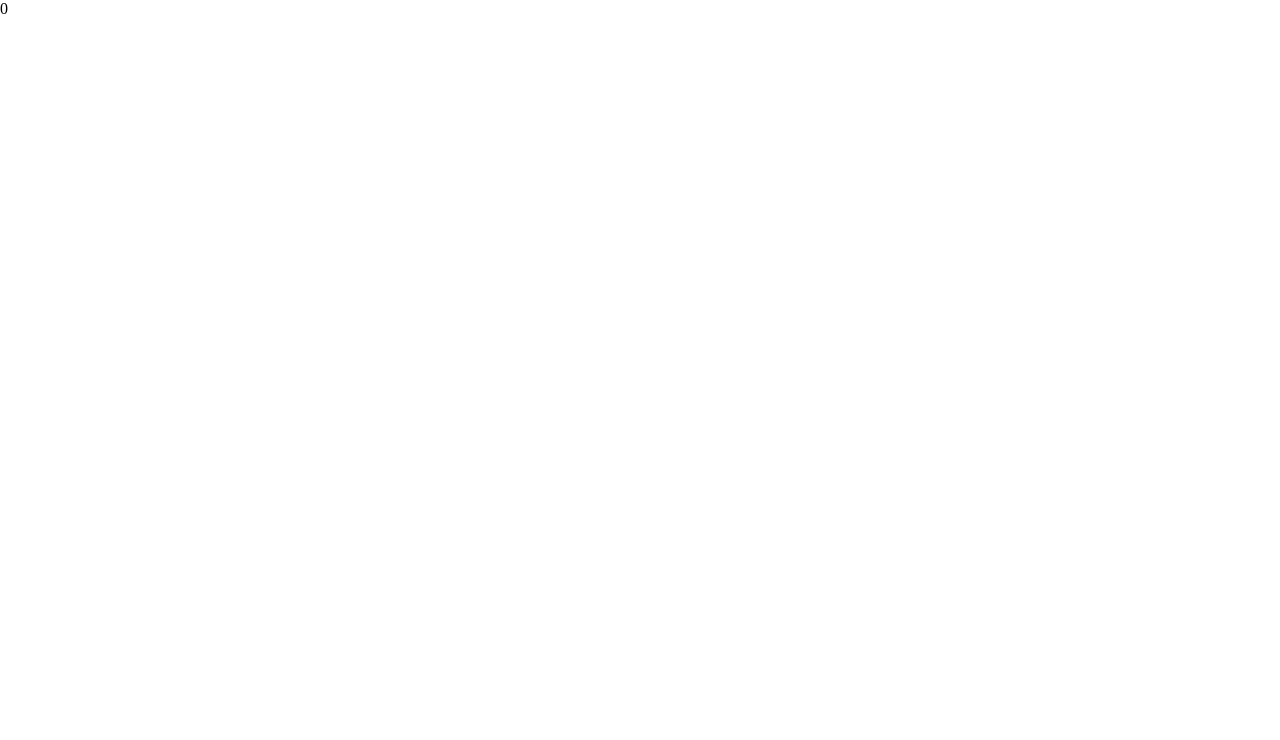
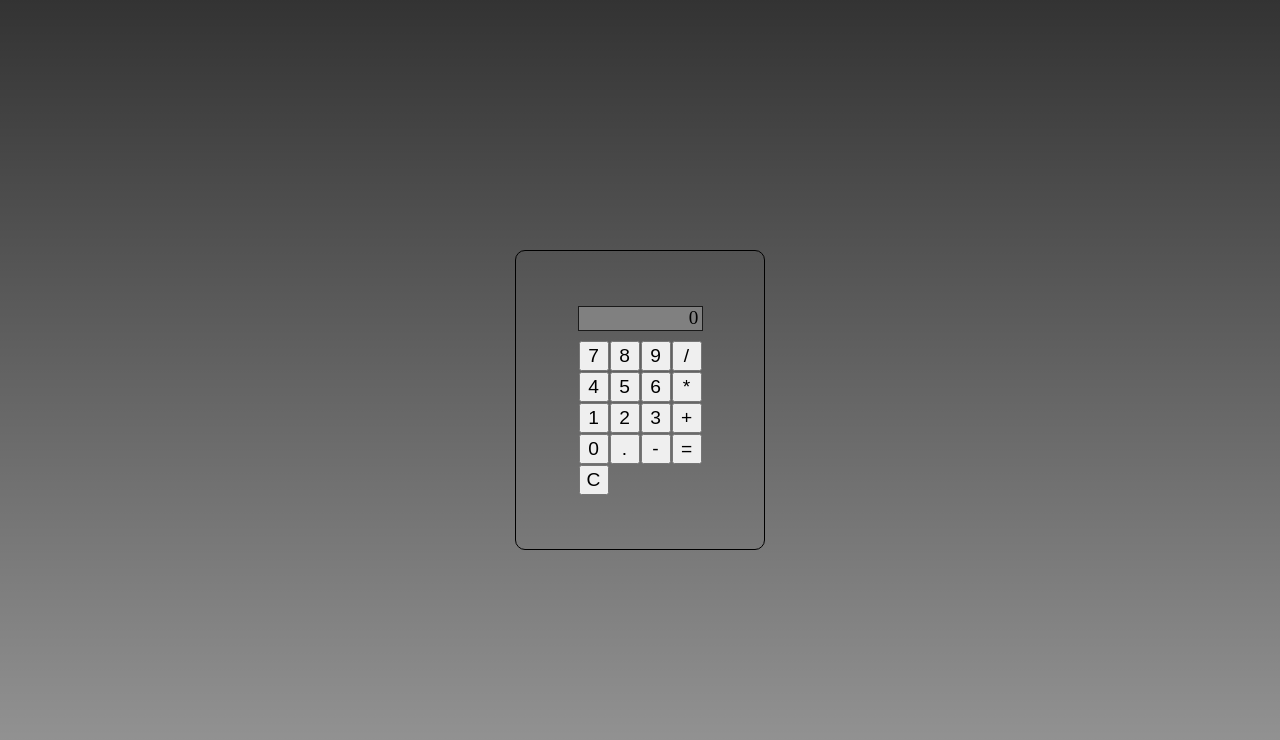
Before and after one commit to EmreYamanYazilim/javascript, a plain HTML site: page 100-proje-main/7- hesap makinesi/index.html in a window 1280 px wide. Drawn offline with Linux system fonts and the light colour scheme.

Commit message:
hesap makinesi js

```diff
--- a/100-proje-main/7- hesap makinesi/app.js
+++ b/100-proje-main/7- hesap makinesi/app.js
@@ -0,0 +1,75 @@
+const buttons = document.querySelector('.buttons');
+const display = document.querySelector('.display');
+
+let buttonsarray = [
+    7,
+    8,
+    9,
+    "/",
+    4,
+    5,
+    6,
+    "*",
+    1,
+    2,
+    3,
+    "+",
+    0,
+    ".",
+    "-",
+    "=",
+    "C"
+];
+let values = [];
+let cleanvalues
+
+for (let a = 0; a < buttonsarray.length; a++) {
+    let button = document.createElement("button");
+    button.textContent = buttonsarray[a];
+    buttons.appendChild(button);
+}
+
+let calcalcbuttons = document.querySelectorAll('.buttons button');
+calcalcbuttons.forEach(item => {
+    item.addEventListener('click', function (e) {
+        calculateArray(e.target.textContent);
+    });
+});
+
+let calculateArray = (val) => {
+    if (val==="C") {
+        values = [];
+        display.textContent = "0";
+        return;
+    }
+    if (val != "=") {
+        values.push(val);
+        cleanvalues = values.join("");// virgülle ayırıyor ayırmadan getirmesi için join'i kullandım
+        display.textContent =cleanvalues;
+    }else{
+        let result = eval(cleanvalues);
+        display.textContent = result;
+        values = [];
+    }
+}
+
+
+
+
+
+
+
+
+
+
+
+
+
+
+// let calcbuttons = document.querySelectorAll('.buttons button');
+// calcbuttons.forEach(item => {
+//     item.addEventListener('click', function (e) {
+//         console.log(e.target.textContent);
+
+//     });
+// });
--- a/100-proje-main/7- hesap makinesi/index.html
+++ b/100-proje-main/7- hesap makinesi/index.html
@@ -9,6 +9,7 @@
 <body>
     <div class="calculator">
         <div class="display">0</div>
+        <div class="buttons"></div>
     </div>
     <script src="./app.js"></script>
 </body>
--- a/100-proje-main/7- hesap makinesi/style.css
+++ b/100-proje-main/7- hesap makinesi/style.css
@@ -5,6 +5,47 @@ box-sizing: border-box;
 }
 
 body{
-    background: linear-gradient();
     min-height: 100vh;
+    background: linear-gradient(rgba(0,0,0,0.8), rgba(0,0,0,0.4));
 }
+
+.calculator {
+    position: absolute;
+    left: 50%;
+    top: 50%;
+    transform: translate(-50%, -50%);
+    padding: 0.4rem;
+    display: flex;
+    flex-direction: column;
+    justify-content: center;
+    align-items: center;
+    width: 250px;
+    height: 300px;
+    border: 1px solid black;
+    border-radius: 10px;
+}
+
+.display{
+    width: 125px;
+    min-height: 25px;
+    border: 1px solid rgba(0, 0, 0, 0.8);
+    font-size: 1.2rem;
+    background: grey;
+    color: black;
+    text-align: end;
+    padding: 0 0.2rem;
+}
+
+.buttons{
+    margin-top: 10px;
+    display: grid;
+    grid-template-columns: repeat(4,30px);
+    gap: 1px;
+}
+
+.buttons button{
+height: 30px;
+width: 30px;
+font-size: 1.2rem;
+cursor: pointer;
+}
```
